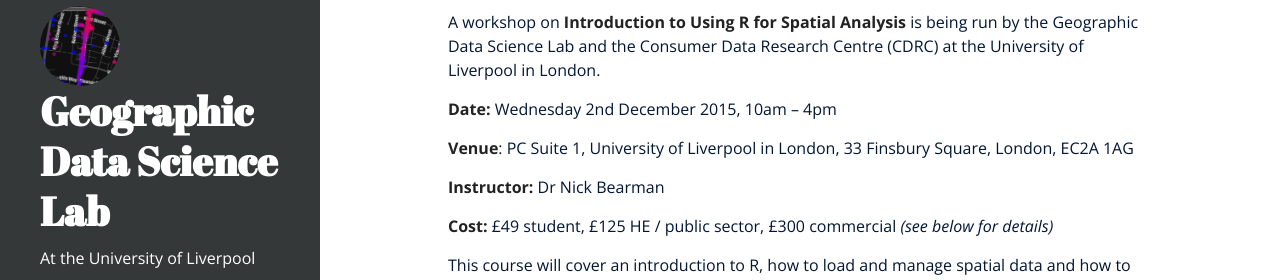
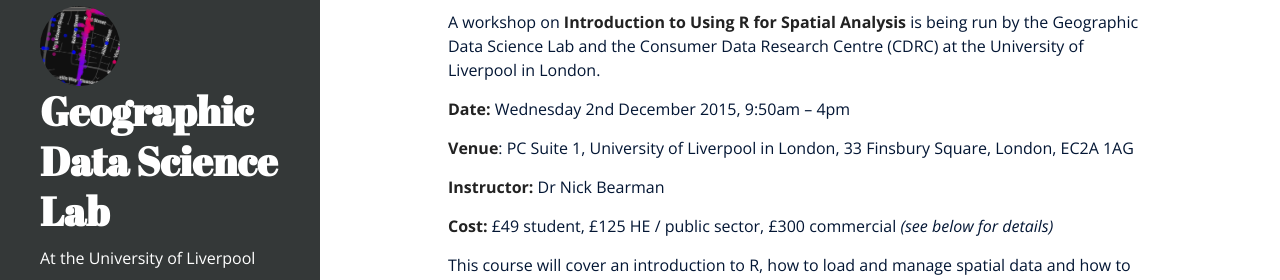
Before and after one commit to alexsingleton/geographicdatascience, a Jekyll site: the page built from _posts/2015-10-16-R-Spatial-Analysis-London.md, in a window 1280 px wide and 900 px high. Shown: the part 185-465 px from the top of the window. Built offline with Jekyll 4.4.1, drawn with Linux system fonts in a browser that asks for light colours; nearby versions of some CDN libraries; Markdown is read by kramdown in place of the engine named in the settings; comment, search, counter and statistics services are not loaded.

Commit message:
Time tweak

```diff
--- a/_posts/2015-10-16-R-Spatial-Analysis-London.md
+++ b/_posts/2015-10-16-R-Spatial-Analysis-London.md
@@ -10,7 +10,7 @@
 
 A workshop on **Introduction to Using R for Spatial Analysis** is being run by the Geographic Data Science Lab and the Consumer Data Research Centre (CDRC) at the University of Liverpool in London.
 
-**Date:** Wednesday 2nd December 2015, 10am – 4pm
+**Date:** Wednesday 2nd December 2015, 9:50am – 4pm
 
 **Venue**: PC Suite 1, University of Liverpool in London, 33 Finsbury Square, London, EC2A 1AG
 
```
